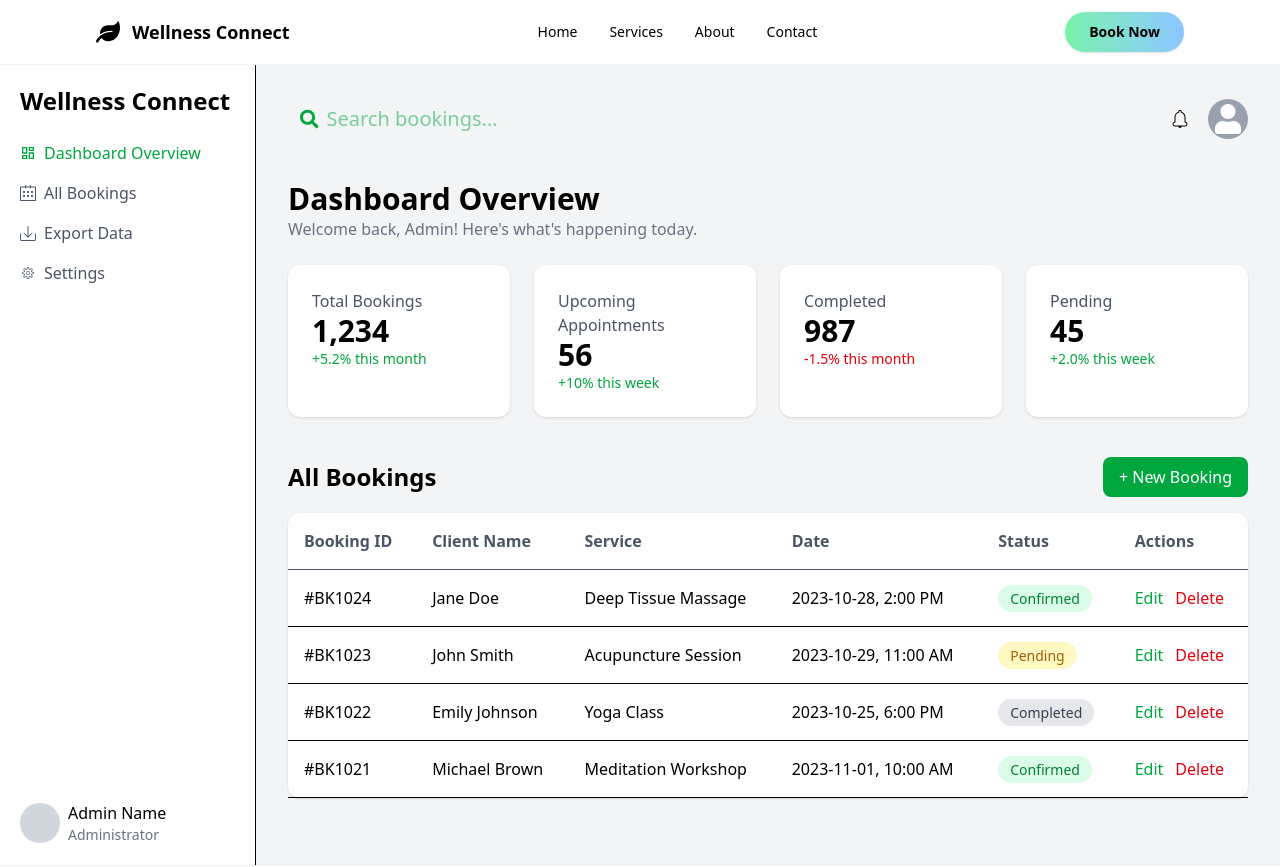
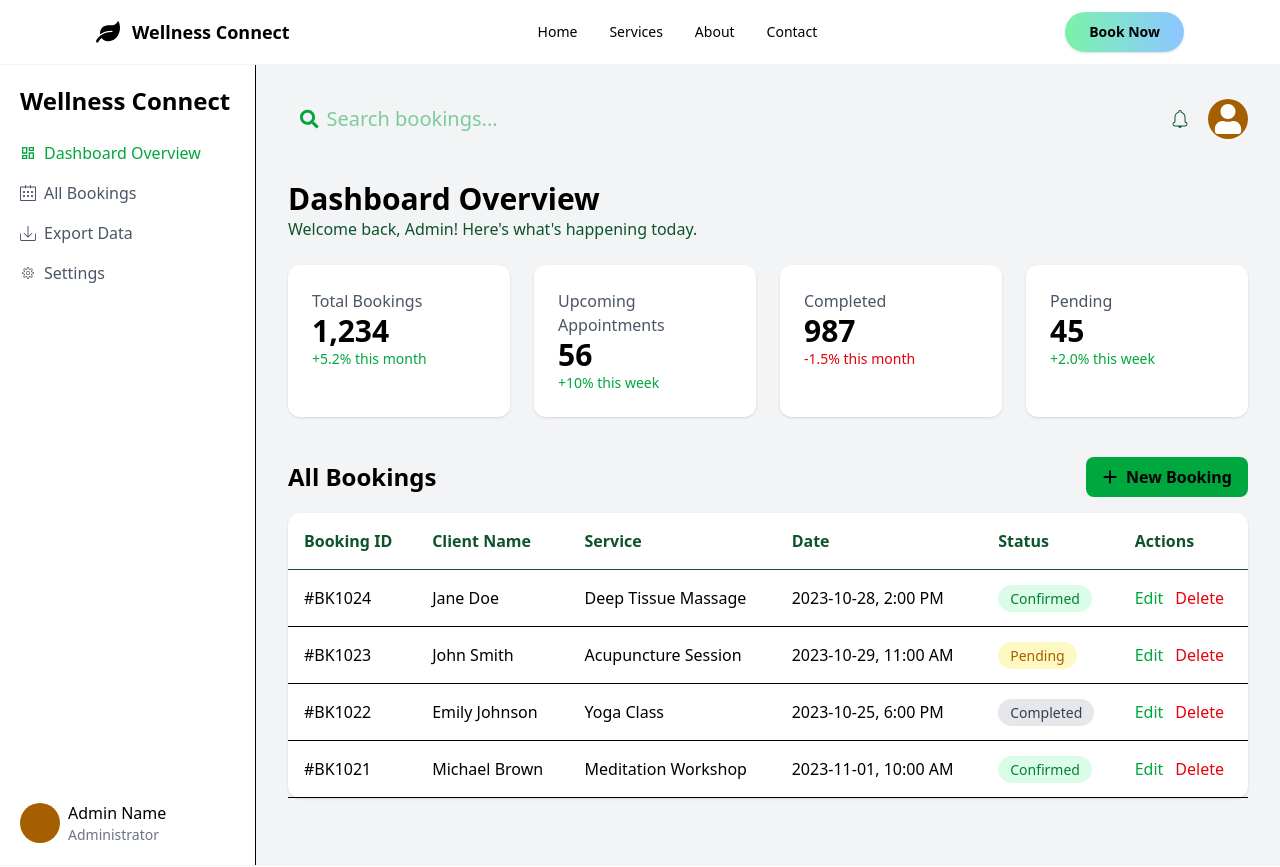
Before and after one commit to wconnectapp-gif/Wellness-Connect, a React (Vite) app: page /dashboard in a window 1280 px wide. Shown: the top 867 px of the page. Built offline with nearby package versions, Linux system fonts and the light colour scheme.

Commit message:
sidebar update

```diff
--- a/src/components/BookingList.jsx
+++ b/src/components/BookingList.jsx
@@ -1,4 +1,5 @@
 import React from 'react'
+import { FaPlus } from "react-icons/fa6";
 
 export function BookingsList() {
 const bookings = [
@@ -13,13 +14,17 @@ return (
 <div>
 <div className="flex justify-between items-center mb-4">
 <h2 className="text-2xl font-bold">All Bookings</h2>
-<button className="bg-green-600 text-white px-4 py-2 rounded-lg">+ New Booking</button>
+<button className="bg-green-600 flex items-center gap-2 text-black font-bold px-4 py-2 rounded-lg">
+  <FaPlus />
+  New Booking
+</button>
+
 </div>
 
 
 <table className="w-full bg-white rounded-xl shadow-sm">
 <thead>
-<tr className="text-left text-gray-600 border-b">
+<tr className="text-left border-b text-green-900">
 <th className="p-4">Booking ID</th>
 <th className="p-4">Client Name</th>
 <th className="p-4">Service</th>
@@ -51,8 +56,8 @@ book.status === "Confirmed"
 </span>
 </td>
 <td className="p-4 flex gap-3">
-<span className="text-green-600 cursor-pointer">Edit</span>
-<span className="text-red-600 cursor-pointer">Delete</span>
+<button className="text-green-600 cursor-pointer">Edit</button>
+<button className="text-red-600 cursor-pointer">Delete</button>
 </td>
 </tr>
 ))}
--- a/src/components/DashboardOverview.jsx
+++ b/src/components/DashboardOverview.jsx
@@ -11,8 +11,8 @@ const stats = [
 
 return (
 <div className="mb-10">
-<h1 className="text-3xl font-bold">Dashboard Overview</h1>
-<p className="text-gray-500 mb-6">Welcome back, Admin! Here's what's happening today.</p>
+<h1 className="text-3xl  font-bold">Dashboard Overview</h1>
+<p className="text-green-900 mb-6">Welcome back, Admin! Here's what's happening today.</p>
 
 
 <div className="grid grid-cols-1 md:grid-cols-4 gap-6">
--- a/src/components/Sidebar.jsx
+++ b/src/components/Sidebar.jsx
@@ -19,7 +19,7 @@ return (
 
 
 <div className="flex items-center gap-2">
-<div className="w-10 h-10 bg-gray-300 rounded-full" />
+<div className="w-10 h-10 bg-yellow-700 rounded-full" />
 <div>
 <p className="font-medium">Admin Name</p>
 <p className="text-sm text-gray-500">Administrator</p>
--- a/src/components/TopBar.jsx
+++ b/src/components/TopBar.jsx
@@ -20,10 +20,10 @@ export function TopBar() {
       {/* Profile section */}
     <div className="flex items-center gap-4">
   <div className="w-6 h-6  flex items-center justify-center">
-    <CiBellOn className='text-2xl' />
+    <CiBellOn className='text-2xl text-green-900' />
   </div>
 
-  <div className="w-10 h-10 bg-gray-400 rounded-full flex items-center justify-center">
+  <div className="w-10 h-10 bg-yellow-700 rounded-full flex items-center justify-center">
     <FaUser className='text-3xl text-white' />
   </div>
 </div>
```
